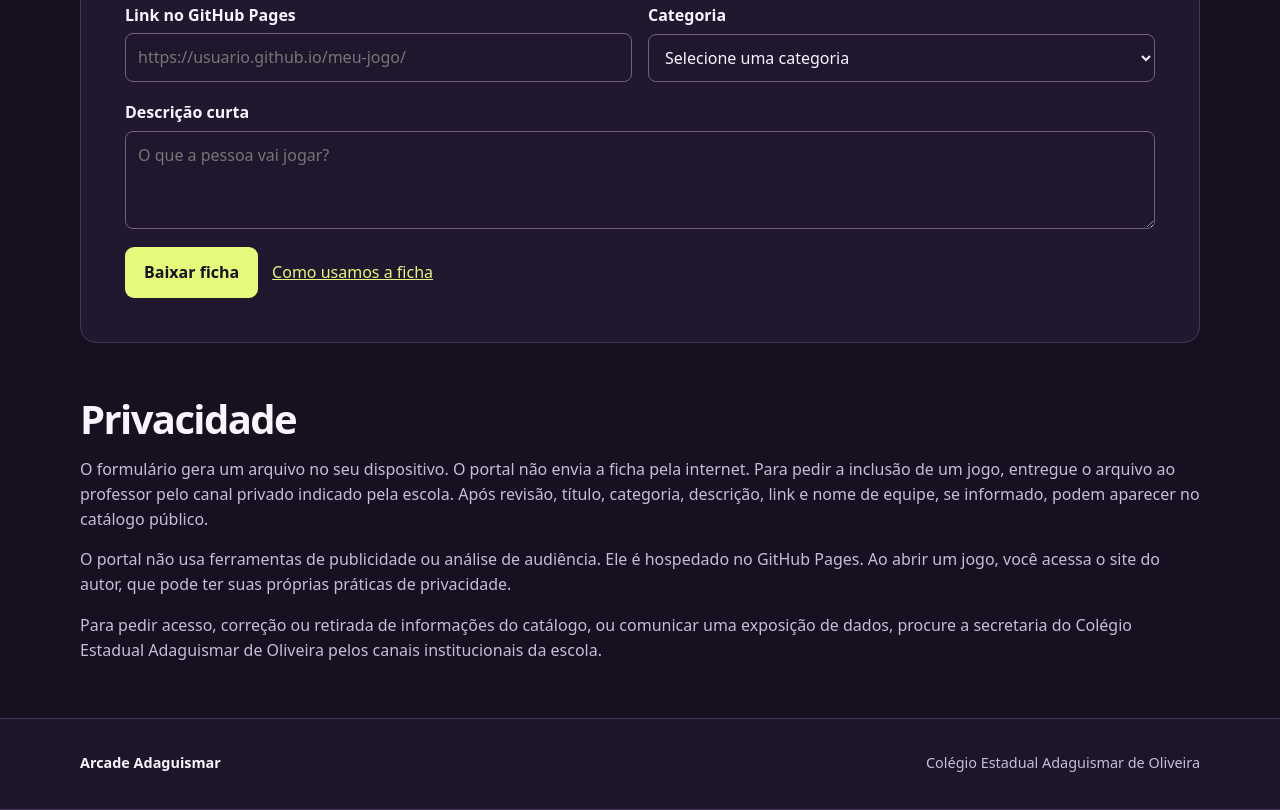
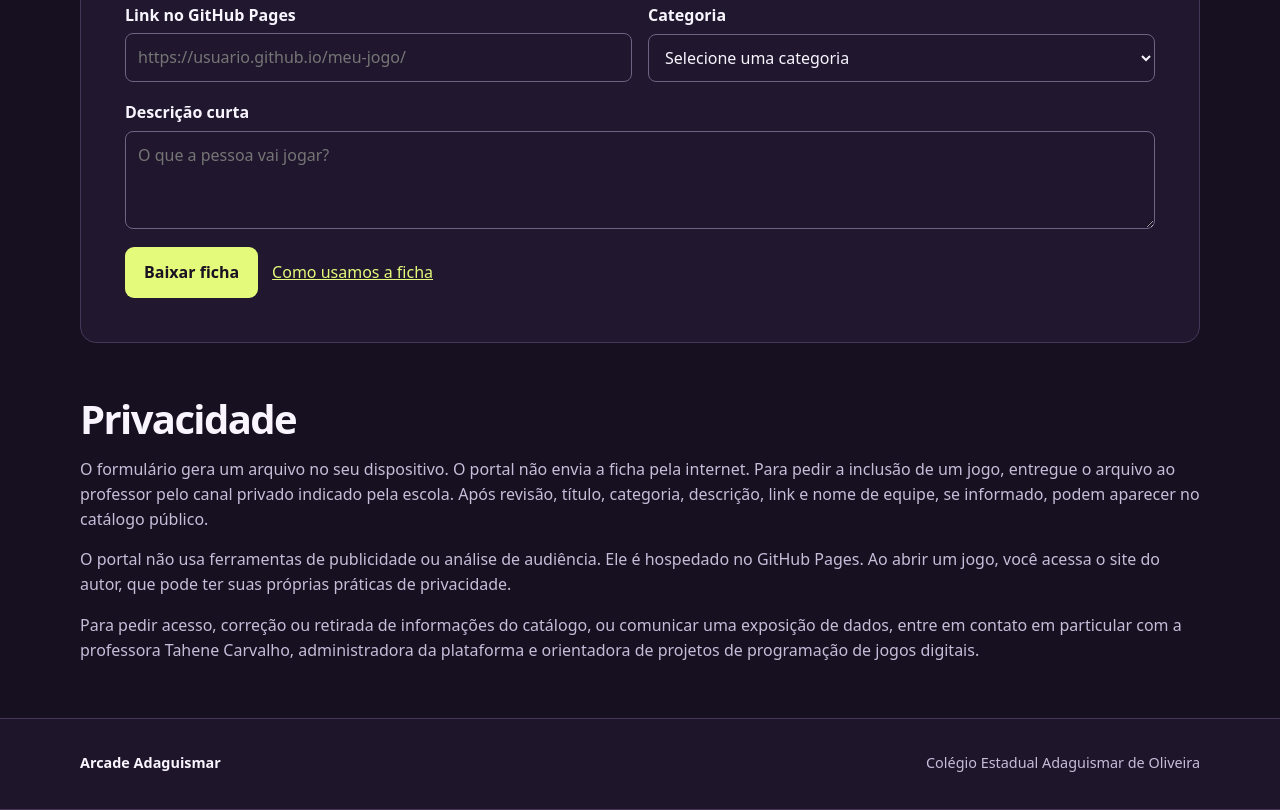
Before and after one commit to TaheneC/arcade-adaguismar, a plain HTML site: page index.html in a window 1280 px wide. Shown: the part 1662-2472 px from the top of the page. Drawn offline with Linux system fonts and the light colour scheme.

Commit message:
Atualizar contato no aviso de privacidade

```diff
--- a/index.html
+++ b/index.html
@@ -60,7 +60,7 @@
 <h2 id="privacidade-titulo">Privacidade</h2>
 <p>O formulário gera um arquivo no seu dispositivo. O portal não envia a ficha pela internet. Para pedir a inclusão de um jogo, entregue o arquivo ao professor pelo canal privado indicado pela escola. Após revisão, título, categoria, descrição, link e nome de equipe, se informado, podem aparecer no catálogo público.</p>
 <p>O portal não usa ferramentas de publicidade ou análise de audiência. Ele é hospedado no GitHub Pages. Ao abrir um jogo, você acessa o site do autor, que pode ter suas próprias práticas de privacidade.</p>
-<p>Para pedir acesso, correção ou retirada de informações do catálogo, ou comunicar uma exposição de dados, procure a secretaria do Colégio Estadual Adaguismar de Oliveira pelos canais institucionais da escola.</p>
+<p>Para pedir acesso, correção ou retirada de informações do catálogo, ou comunicar uma exposição de dados, entre em contato em particular com a professora Tahene Carvalho, administradora da plataforma e orientadora de projetos de programação de jogos digitais.</p>
 </section>
 </main>
 <footer><div class="wrap"><strong>Arcade Adaguismar</strong><span>Colégio Estadual Adaguismar de Oliveira</span></div></footer>
```
